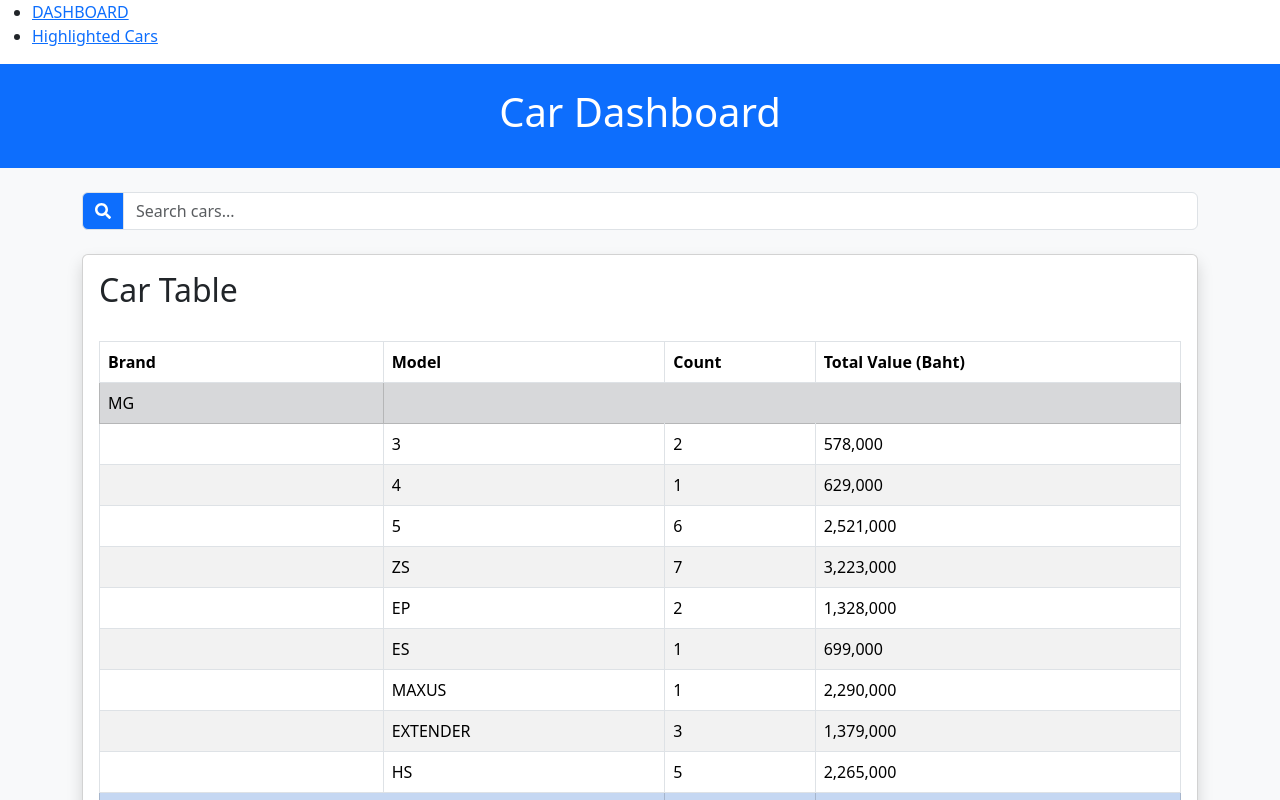
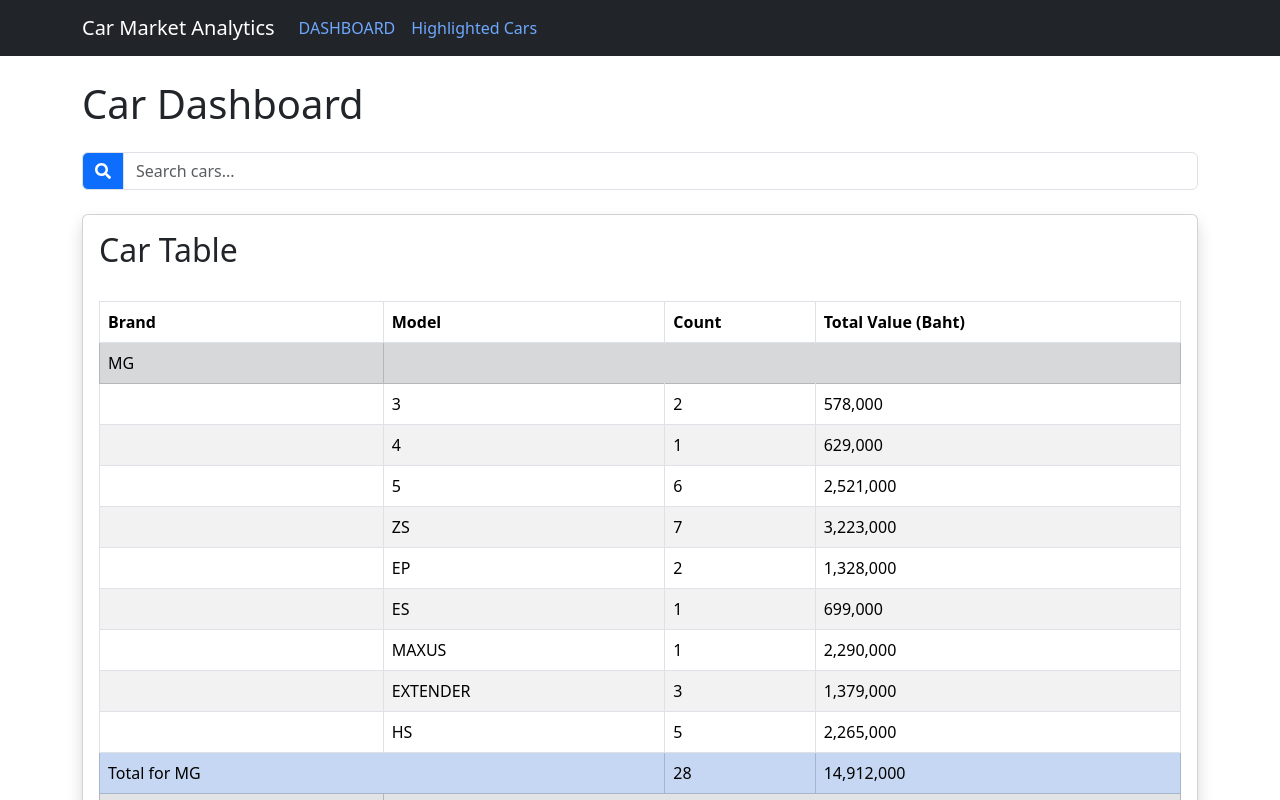
Before and after one commit to MyoMyatMin/car-market-analytics, a React (Vite) app: page / in a window 1280 px wide. Shown: the top 800 px of the page. Built offline with nearby package versions, Linux system fonts and the light colour scheme.

Commit message:
add navbar

```diff
--- a/src/App.jsx
+++ b/src/App.jsx
@@ -1,25 +1,34 @@
 import Dashboard from "./components/Dashboard";
 import HighlightedCars from "./components/HighlightedCars";
 import { BrowserRouter as Router, Route, Routes, Link } from "react-router-dom";
-import "bootstrap/dist/css/bootstrap.min.css";
+import { Container, Nav, Navbar } from "react-bootstrap";
 
 const App = () => {
   return (
     <Router>
+       <Navbar bg="dark" data-bs-theme="dark">
+        <Container>
+          <Navbar.Brand>Car Market Analytics</Navbar.Brand>
+          <Nav className="me-auto">
+            <Nav.Link>
+              <Link to="/"  className="text-decoration-none">
+              DASHBOARD
+              </Link>
+            </Nav.Link>
+
+            <Nav.Link>
+              <Link to="/highlighted-car"  className="text-decoration-none">
+              Highlighted Cars
+              </Link>
+            </Nav.Link>
+          </Nav>
+        </Container>
+      </Navbar>
+
       <div>
-        <nav>
-          <ul>
-            <li>
-              <Link to="/">DASHBOARD</Link>
-            </li>
-            <li>
-              <Link to="/highlightedcars">Highlighted Cars</Link>
-            </li>
-          </ul>
-        </nav>
 
         <Routes>
-          <Route path="/highlightedcars" element={<HighlightedCars />} />
+          <Route path="/highlighted-car" element={<HighlightedCars />} />
           <Route path="/" element={<Dashboard />} />
         </Routes>
       </div>
--- a/src/components/Dashboard.jsx
+++ b/src/components/Dashboard.jsx
@@ -22,9 +22,8 @@ const Dashboard = () => {
   const carsByBrandAndModelForTable = processCarData(filteredCars);
 
   return (
-    <div className="container-fluid bg-light min-vh-100">
-      <Header />
-      <div className="container">
+    <div className="container">
+      <h1 className="my-4">Car Dashboard</h1>
         <SearchControls
           searchQuery={searchQuery}
           setSearchQuery={setSearchQuery}
@@ -32,17 +31,8 @@ const Dashboard = () => {
         <CarTableSection data={carsByBrandAndModelForTable} />
         <ChartSection carsByBrandAndModel={carsByBrandAndModel} />
       </div>
-    </div>
   );
 };
-
-const Header = () => (
-  <div className="row">
-    <div className="col-12 bg-primary text-white py-4 mb-4">
-      <h1 className="text-center">Car Dashboard</h1>
-    </div>
-  </div>
-);
 
 const SearchControls = ({ searchQuery, setSearchQuery }) => (
   <div className="row mb-4">
```
